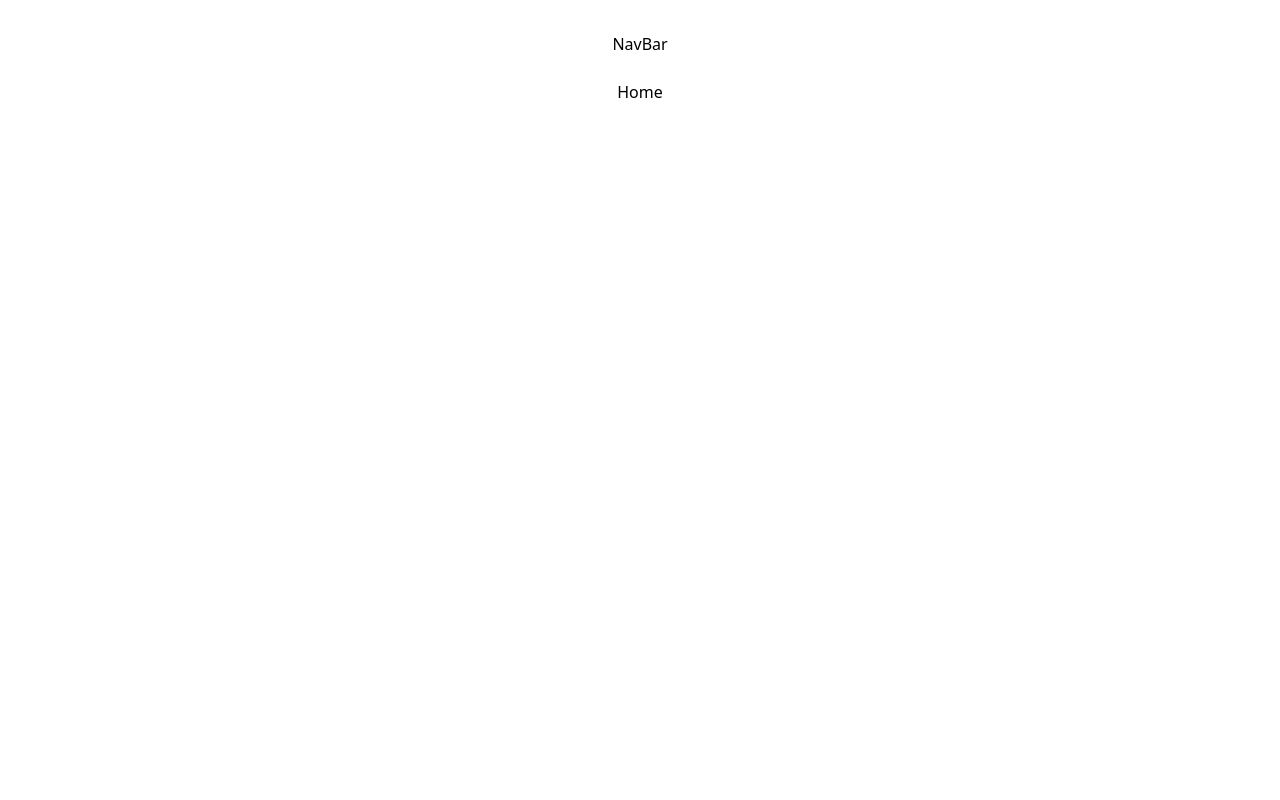
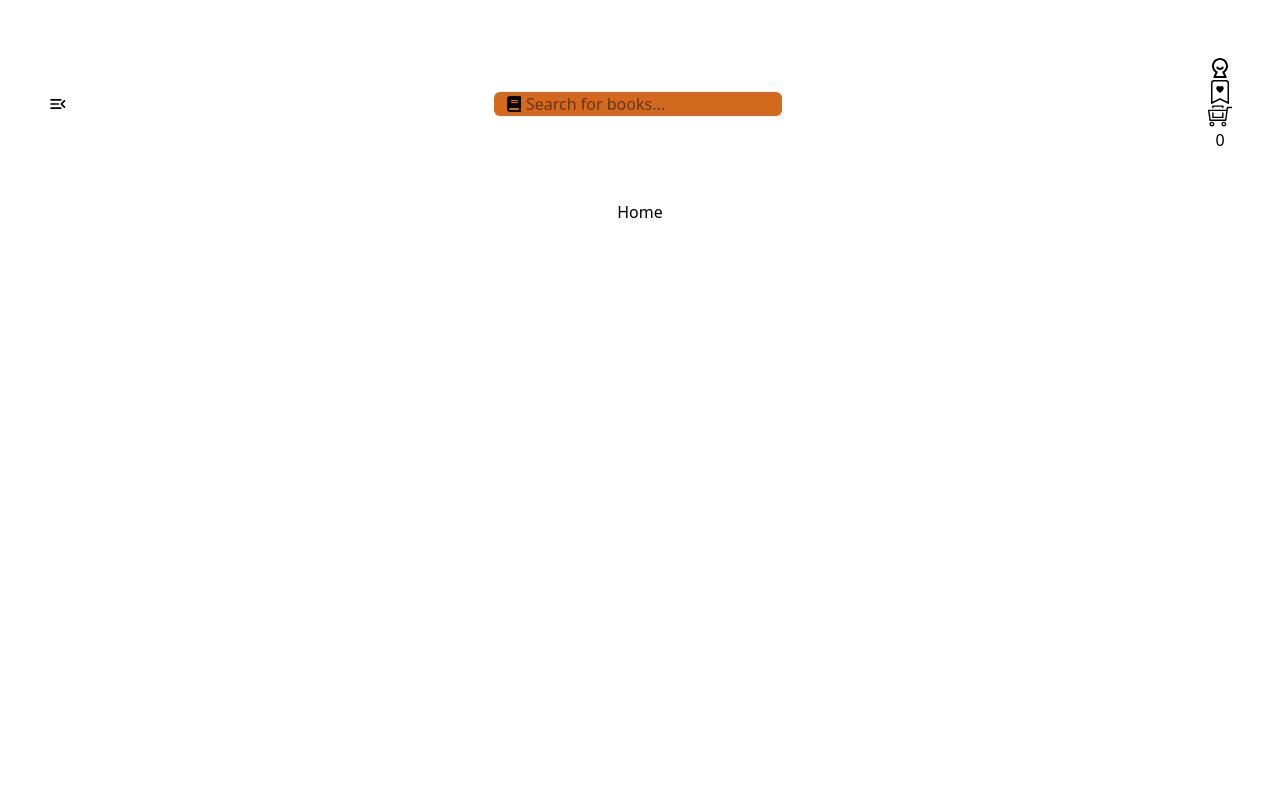
Before and after one commit to cahhi/books-and-brews-front-end-chrissy-r, a React (Vite) app in the folder books-and-brews-front-end/: page / in a window 1280 px wide. Shown: the top 800 px of the page. Built offline with nearby package versions, Linux system fonts and the light colour scheme.

Commit message:
added basic components and elements to Navbar.jsx

```diff
--- a/books-and-brews-front-end/package.json
+++ b/books-and-brews-front-end/package.json
@@ -13,6 +13,7 @@
     "@tailwindcss/postcss": "^4.1.16",
     "react": "^19.1.1",
     "react-dom": "^19.1.1",
+    "react-icons": "^5.5.0",
     "react-router-dom": "^7.9.4"
   },
   "devDependencies": {
--- a/books-and-brews-front-end/src/App.jsx
+++ b/books-and-brews-front-end/src/App.jsx
@@ -1,6 +1,7 @@
 import { useState } from 'react';
 import { Outlet } from 'react-router-dom';
 import './App.css';
+import Navbar from './Components/Navbar';
 
 function App() {
   const [count, setCount] = useState(0)
@@ -8,7 +9,7 @@ function App() {
   return (
     //Adding the layout for the pages so that the navbar and the footer show on every page
     <>
-    <nav>NavBar</nav>
+    <Navbar/>
      <main className='min-h-screen max-w-screen-2xl mx-auto px-4 py-6'>
       <Outlet />
      </main>
--- a/books-and-brews-front-end/src/Components/Navbar.jsx
+++ b/books-and-brews-front-end/src/Components/Navbar.jsx
@@ -1,8 +1,39 @@
 import React from "react";
+import { MdOutlineMenuOpen } from "react-icons/md";
+import { Link } from "react-router-dom";
+import { FaBook } from "react-icons/fa";
+import { RiUser5Line } from "react-icons/ri";
+import { BsBookmarkHeart } from "react-icons/bs";
+import { TfiShoppingCartFull } from "react-icons/tfi";
+
 
 const Navbar = () => {
     return (
-        <div>Navbar</div>
+        <header className="max-w-screen-2xl mx-auto px-4 py-6"> {/*this is making sure that the content fits the sceen*/}
+            <nav className="flex justify-between items-center"> {/*using tailwind CSS in order to place my navbar content*/ }
+                {/*This will be the left side of my navbar*/}
+                <div className="flex items-center md:gap-16 gap-4"> {/*using flex to place my search bar in the center and setting the gap between the icons for both default and medium devices*/}
+                    <Link to="/">
+                    <MdOutlineMenuOpen className="size-5"/> {/*set the width and heigh to 5*/}
+                    </Link>
+                </div>
+                <div className="relative sm:w-72 w-40 space-x-2"> {/*I am setting the items in the div to stay in the same position so it doesn't move while also taking into account small devices. "Space x" refers to the margins*/}
+                    <FaBook className="absolute inline-block left-3 inset-y-1"/> {/*Setting the book icon to be absolute so it stays in place regardless of the device and setting it to be 3 spaces from the left*/}
+                    <input type="text" placeholder="Search for books..." className="bg-[#D2691E] w-full py-.5 md:px-8 px-6 rounded-md focus:outline-none" /> {/*Syntax for the search bar and using tailwind to provide the padding specifications at both max-width and on a medium device*/}
+                </div>
+                {/*This will be the right side of my navbar*/}
+                <div>
+                    <RiUser5Line className="size-6"/>
+                    <button className="hidden sm:block">
+                        <BsBookmarkHeart className="size-6"/>
+                    </button>
+                    <Link to="/orders">
+                        <TfiShoppingCartFull className="size-6"/>
+                        <span>0</span> {/*I want to show the number of items in the cart that a user has placed*/}
+                    </Link>
+                </div>
+            </nav>
+        </header>
     )
 }
 
```
Also changed, not shown: 1 other file (tests, documents, lock files or other folders).
